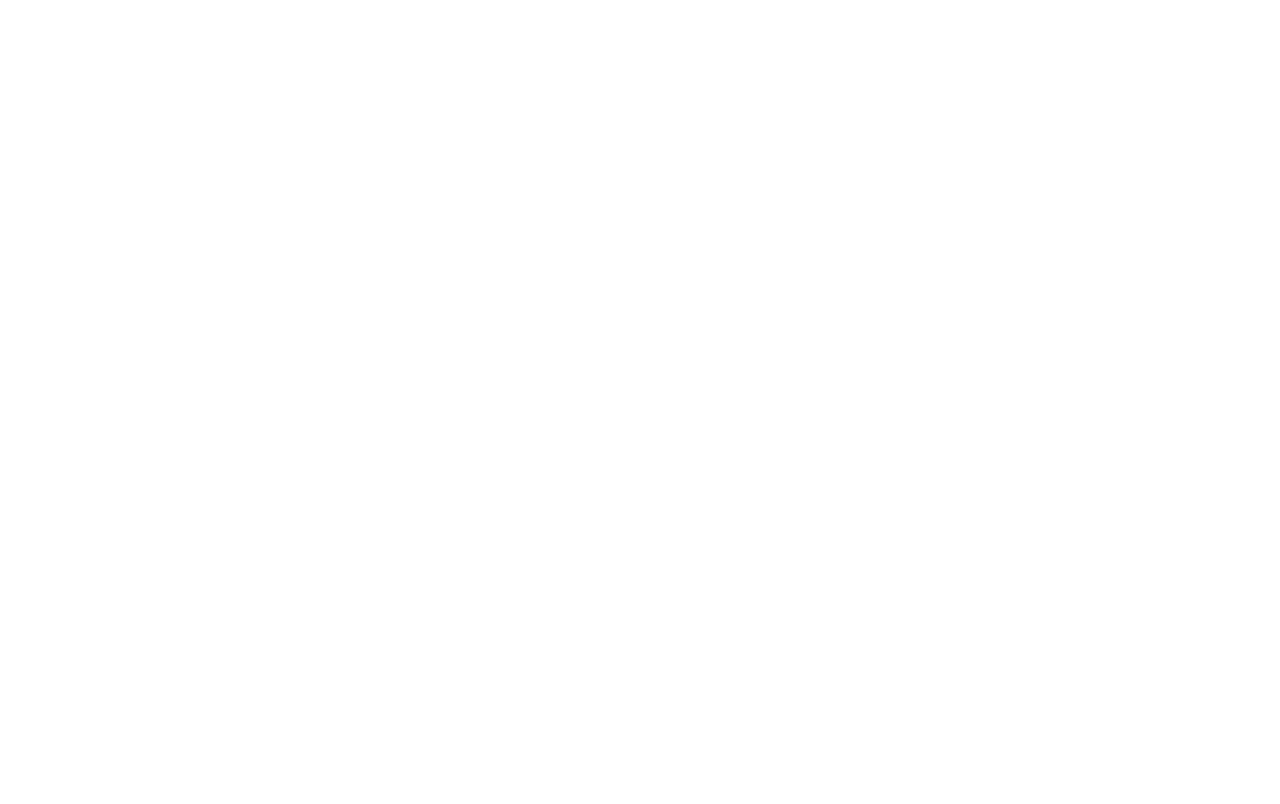
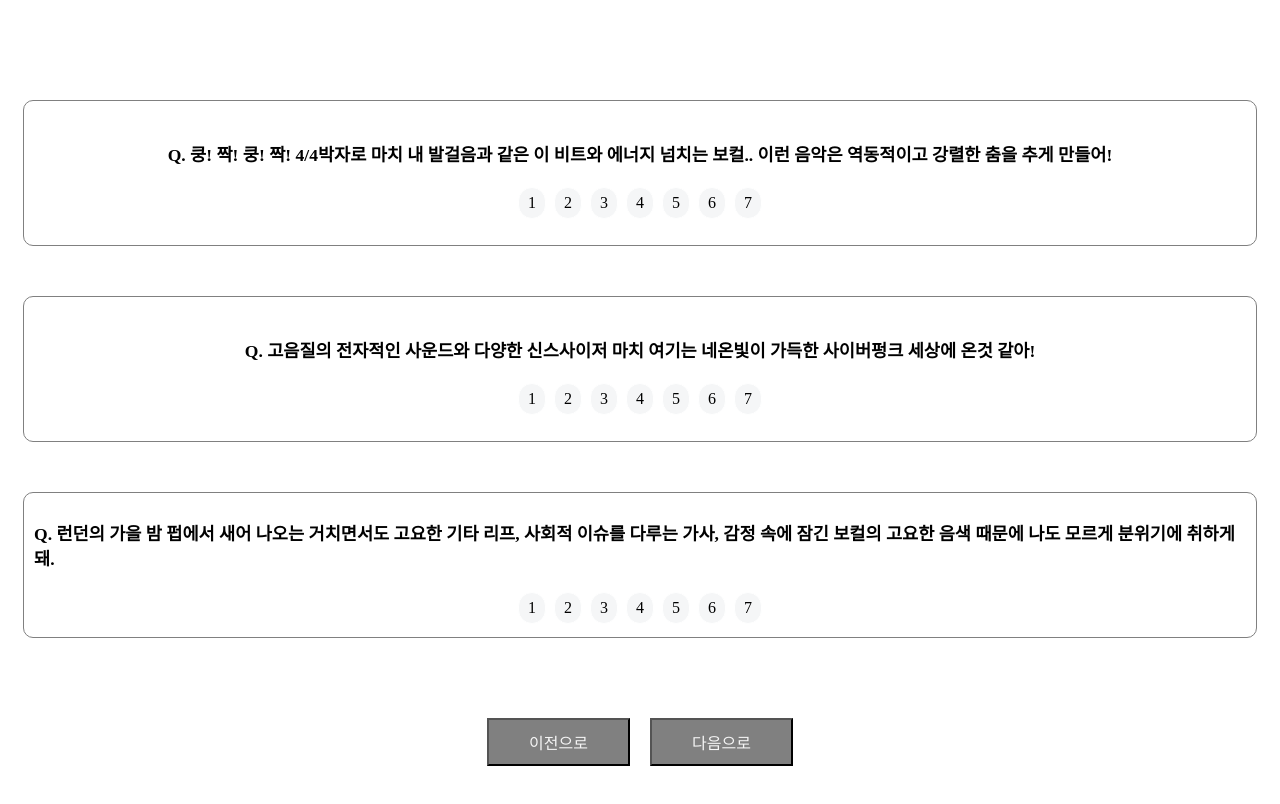
Before and after one commit to seongwon030/ReactApp, a React (Create React App) app in the folder music/: page /SecondPage in a window 1280 px wide. Before the commit this address had no page. Shown: the top 804 px of the page. Built offline with nearby package versions, Linux system fonts and the light colour scheme.

Commit message:
두번째 페이지 추가

```diff
--- a/music/src/App.css
+++ b/music/src/App.css
@@ -77,7 +77,38 @@
   justify-content: center;
   align-items: center;
   height: 18vh;
-  margin-top: 80px;
+  margin-top: 50px;
   margin-left: 15px;
   margin-right: 15px;
 }
+
+.num2 {
+  border : 1px solid gray;
+  border-radius: 10px;
+  display: flex;
+  flex-direction: column;
+  justify-content: center;
+  align-items: center;
+  height: 18vh;
+  margin-top: 50px;
+  margin-left: 15px;
+  margin-right: 15px;
+  padding-left: 10px;
+  padding-right: 10px;
+  font-size: 15px;
+}
+
+.linkBox {
+  margin-top: 80px;
+  text-align: center;
+  margin-bottom: 80px;
+}
+
+.linkBox button {
+  margin-right: 10px;
+  margin-left: 10px;
+  background-color: gray;
+  padding: 10px 40px;
+  font-size: medium;
+  color: whitesmoke;
+}
--- a/music/src/App.js
+++ b/music/src/App.js
@@ -3,6 +3,7 @@
 
 import Main from './Main';
 import FirstPage from './FirstPage';
+import SecondPage from './SecondPage';
 
 function App() {
 
@@ -13,6 +14,7 @@
         <Routes>
           <Route path='/' element={<Main />} />
           <Route path='FirstPage' element={<FirstPage/>} />
+          <Route path='SecondPage' element={<SecondPage/>} />
         </Routes>
       </BrowserRouter>
     </div>
--- a/music/src/FirstPage.js
+++ b/music/src/FirstPage.js
@@ -44,6 +44,11 @@
                 <h3>3번 사운드가 당신의 마음에 드나요?</h3>
                 <CheckBox id="checkbox3"/>
             </div>
+            <div className='test'>
+                <Link to="/SecondPage">
+                    <button>다음으로</button>
+                </Link>
+            </div>
         </div>
     );
 };
--- /dev/null
+++ b/music/src/SecondPage.js
@@ -0,0 +1,39 @@
+import React from "react";
+import { Link } from "react-router-dom";
+
+import CheckBox from "./CheckBox";
+
+import './App.css';
+
+const SecondPage = () => {
+
+    return (
+        <div className="firstPage">
+            <div className="num2">
+                <h3>Q. 쿵! 짝! 쿵! 짝! 4/4박자로 마치 내 발걸음과 같은 이 비트와 에너지 넘치는 보컬..
+이런 음악은 역동적이고 강렬한 춤을 추게 만들어!</h3>
+                <CheckBox id="checkbox4"/>
+            </div>
+            <div className="num2">
+                <h3>Q. 고음질의 전자적인 사운드와 다양한 신스사이저
+마치 여기는 네온빛이 가득한 사이버펑크 세상에 온것 같아!</h3>
+                <CheckBox id="checkbox5"/>
+            </div>
+            <div className="num2">
+                <h3>Q. 런던의 가을 밤 펍에서 새어 나오는 거치면서도 고요한 기타 리프, 사회적 이슈를 다루는 가사,
+감정 속에 잠긴 보컬의 고요한 음색 때문에 나도 모르게 분위기에 취하게 돼.</h3>
+                <CheckBox id="checkbox6"/>
+            </div>
+            <div className='linkBox'>
+                <Link to="/firstPage">
+                    <button>이전으로</button>
+                </Link>
+                <Link to="">
+                    <button>다음으로</button>
+                </Link>
+            </div>
+        </div>
+    );
+};
+
+export default SecondPage;
```
Also changed, not shown: music/src/Main.js (line endings or trailing spaces).
